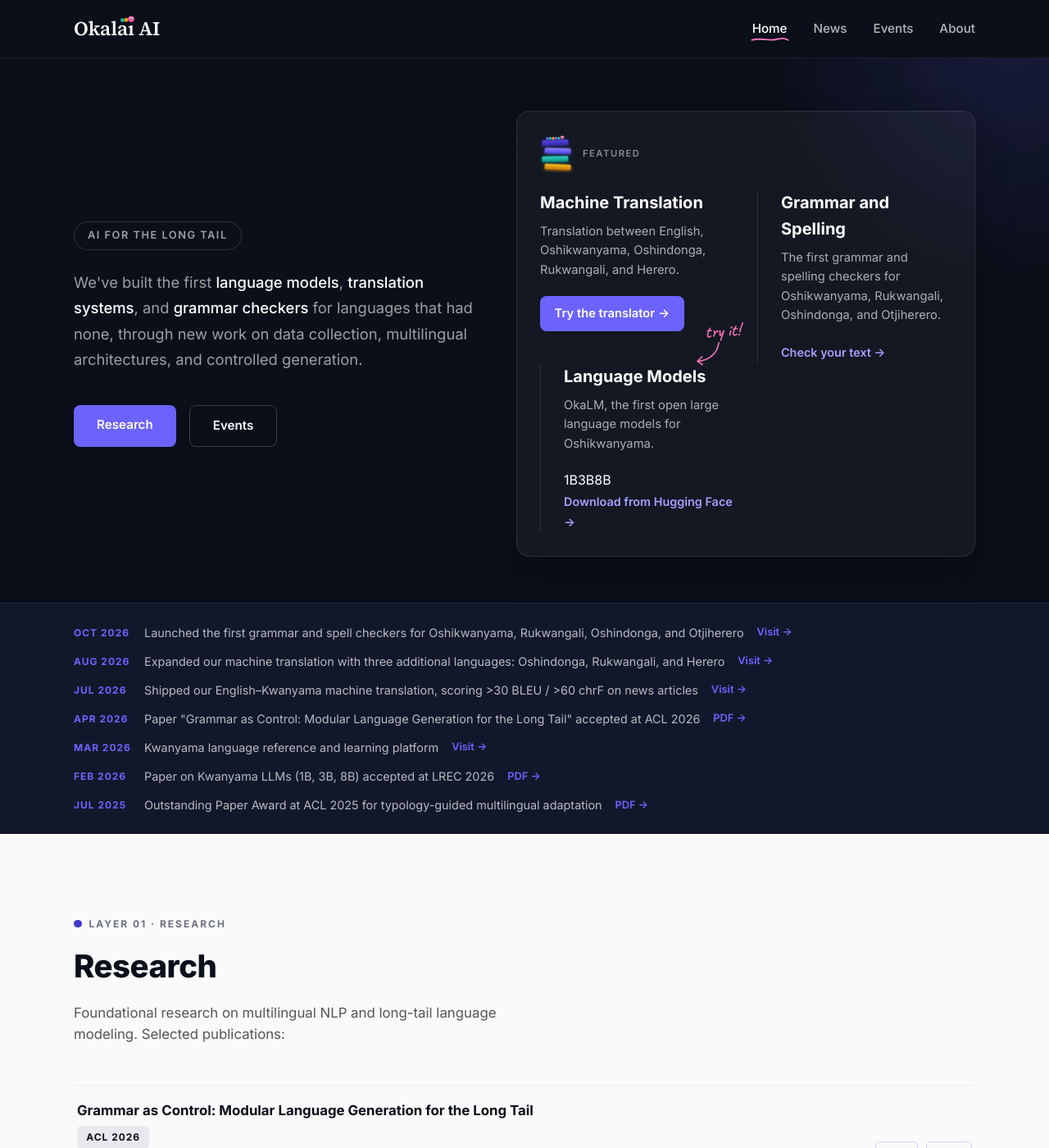
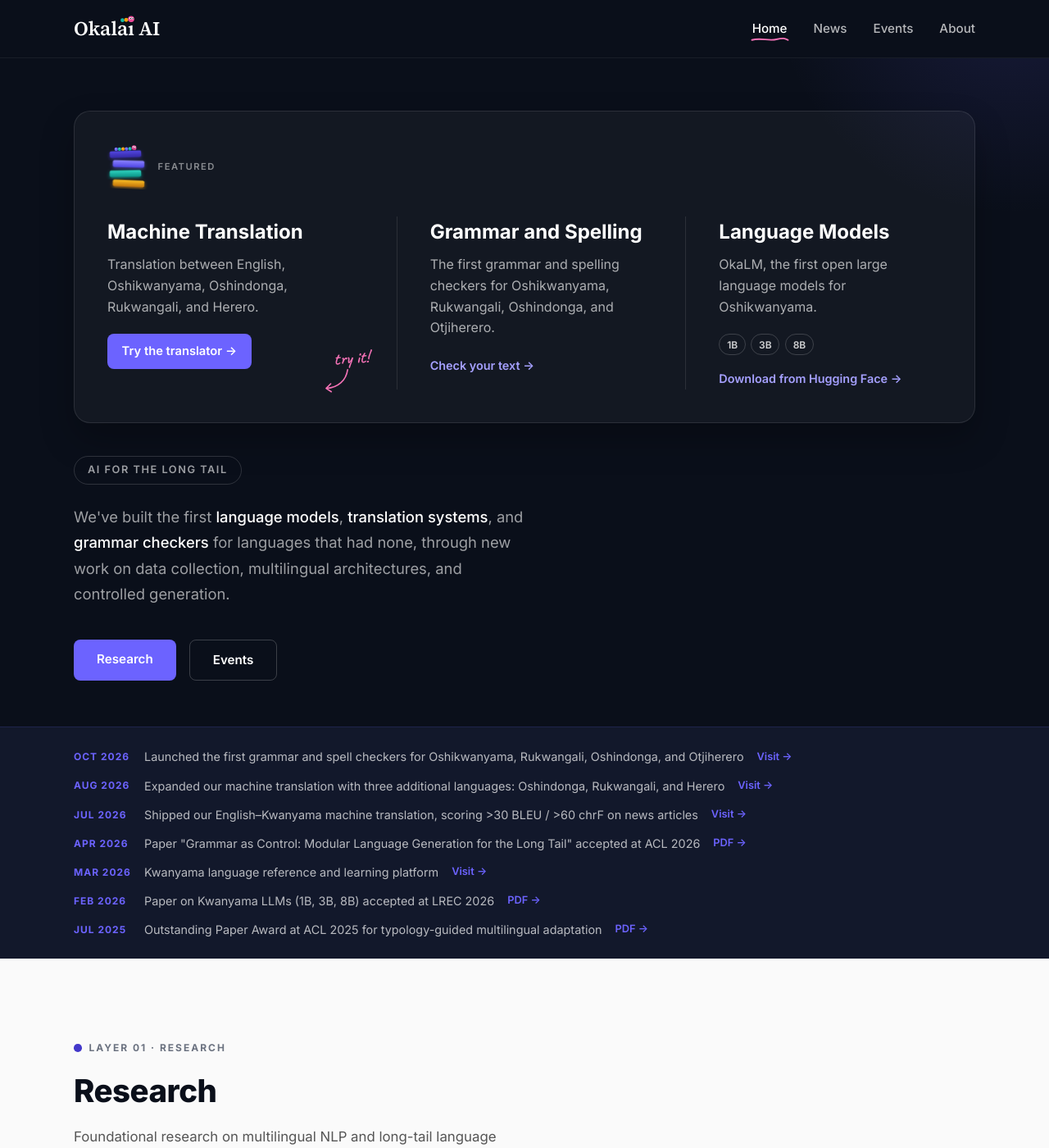
Before and after one commit to okalai-ai/okalai-site, a Jekyll site: the page built from index.md, in a window 1280 px wide and 1400 px high. Shown: the whole window at 82% size. Built offline with Jekyll 4.4.1, drawn with Linux system fonts in a browser that asks for light colours.

```diff
--- a/assets/css/style.css
+++ b/assets/css/style.css
@@ -198,8 +198,9 @@ a {
 
 .hero-columns {
   display: flex;
-  align-items: center;
-  gap: 3rem;
+  flex-direction: column;
+  align-items: stretch;
+  gap: 2.5rem;
 }
 
 .hero-inner {
@@ -211,15 +212,13 @@ a {
 
 /* Hero card: logo + featured product */
 .hero-card {
-  flex: 0 1 560px;
-  margin-left: auto;
   display: grid;
-  grid-template-columns: 1fr 1fr;
-  column-gap: 1.75rem;
+  grid-template-columns: repeat(3, 1fr);
+  column-gap: 2.5rem;
   position: relative;
   z-index: 1;
-  padding: 1.75rem;
-  border-radius: 16px;
+  padding: 2.5rem;
+  border-radius: 20px;
   background: rgba(255, 255, 255, 0.04);
   border: 1px solid rgba(255, 255, 255, 0.1);
   box-shadow: 0 20px 40px rgba(0, 0, 0, 0.25);
@@ -229,12 +228,12 @@ a {
   grid-column: 1 / -1;
   display: flex;
   align-items: center;
-  gap: 0.75rem;
-  margin-bottom: 1.25rem;
+  gap: 0.85rem;
+  margin-bottom: 2rem;
 }
 
 .hero-card-mark {
-  width: 40px;
+  width: 48px;
 }
 
 .hero-card-mark svg {
@@ -254,14 +253,14 @@ a {
 }
 
 .hero-card-title {
-  font-size: 1.25rem;
+  font-size: 1.5rem;
   font-weight: 700;
   color: #fff;
   margin-bottom: 0.5rem;
 }
 
 .hero-card-text {
-  font-size: 0.92rem;
+  font-size: 1rem;
   line-height: 1.6;
   color: rgba(255, 255, 255, 0.65);
   margin-bottom: 1.25rem;
@@ -288,8 +287,23 @@ a {
 }
 
 .hero-feature--secondary {
-  padding-left: 1.75rem;
+  padding-left: 2.5rem;
   border-left: 1px solid rgba(255, 255, 255, 0.1);
+}
+
+.hero-card-sizes {
+  display: flex;
+  gap: 0.4rem;
+  margin-bottom: 1rem;
+}
+
+.hero-card-sizes span {
+  font-size: 0.75rem;
+  font-weight: 600;
+  color: rgba(255, 255, 255, 0.8);
+  padding: 0.15rem 0.55rem;
+  border: 1px solid rgba(255, 255, 255, 0.18);
+  border-radius: 999px;
 }
 
 .hero-card-textlink {
@@ -1220,21 +1234,7 @@ a {
 }
 
 /* === Responsive === */
-@media (max-width: 1024px) {
-  .hero-columns {
-    flex-direction: column;
-    align-items: flex-start;
-    gap: 2.5rem;
-  }
-  .hero-card {
-    flex: none;
-    margin-left: 0;
-    width: 100%;
-    max-width: 560px;
-  }
-}
-
-@media (max-width: 560px) {
+@media (max-width: 820px) {
   .hero-card {
     grid-template-columns: 1fr;
   }
@@ -1300,16 +1300,10 @@ a {
   }
 
   .hero-columns {
-    flex-direction: column;
     gap: 2rem;
   }
 
-  .hero-card {
-    flex: none;
-    margin-left: 0;
-    width: 100%;
-    max-width: 560px;
-  }
+
 
   .hero h1 {
     font-size: 1.5rem;
--- a/index.md
+++ b/index.md
@@ -5,19 +5,6 @@ title: Home
 
 <section class="hero">
   <div class="container hero-columns">
-    <div class="hero-inner">
-      <div class="hero-badge" data-sr>AI for the long tail</div>
-      <h1 class="sr-only">Okalai AI: first-of-their-kind models for the long tail</h1>
-      <p class="hero-sub" data-sr>
-        We've built the first <strong>language models</strong>, <strong>translation systems</strong>,
-        and <strong>grammar checkers</strong> for languages that had none, through new work on
-        data collection, multilingual architectures, and controlled generation.
-      </p>
-      <div class="hero-cta" data-sr>
-        <a href="#research" class="btn btn-primary">Research</a>
-        <a href="/schools" class="btn btn-outline">Events</a>
-      </div>
-    </div>
     <aside class="hero-card" data-sr>
       <div class="hero-card-head">
         <div class="hero-card-mark">
@@ -103,6 +90,19 @@ title: Home
         <a href="https://huggingface.co/okalai-ai" class="hero-card-textlink" target="_blank" rel="noopener">Download from Hugging Face &rarr;</a>
       </div>
     </aside>
+    <div class="hero-inner">
+      <div class="hero-badge" data-sr>AI for the long tail</div>
+      <h1 class="sr-only">Okalai AI: first-of-their-kind models for the long tail</h1>
+      <p class="hero-sub" data-sr>
+        We've built the first <strong>language models</strong>, <strong>translation systems</strong>,
+        and <strong>grammar checkers</strong> for languages that had none, through new work on
+        data collection, multilingual architectures, and controlled generation.
+      </p>
+      <div class="hero-cta" data-sr>
+        <a href="#research" class="btn btn-primary">Research</a>
+        <a href="/schools" class="btn btn-outline">Events</a>
+      </div>
+    </div>
   </div>
   <div class="hero-gradient"></div>
 </section>
```
